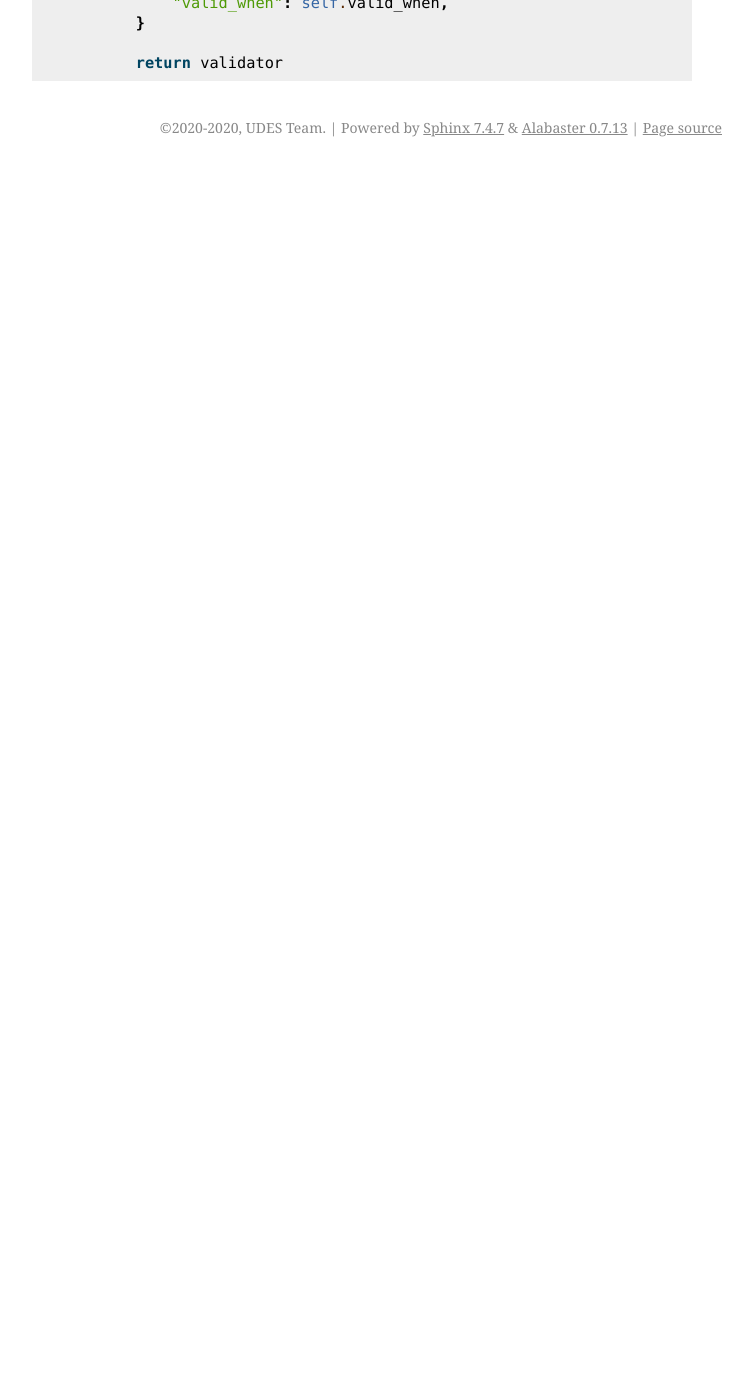
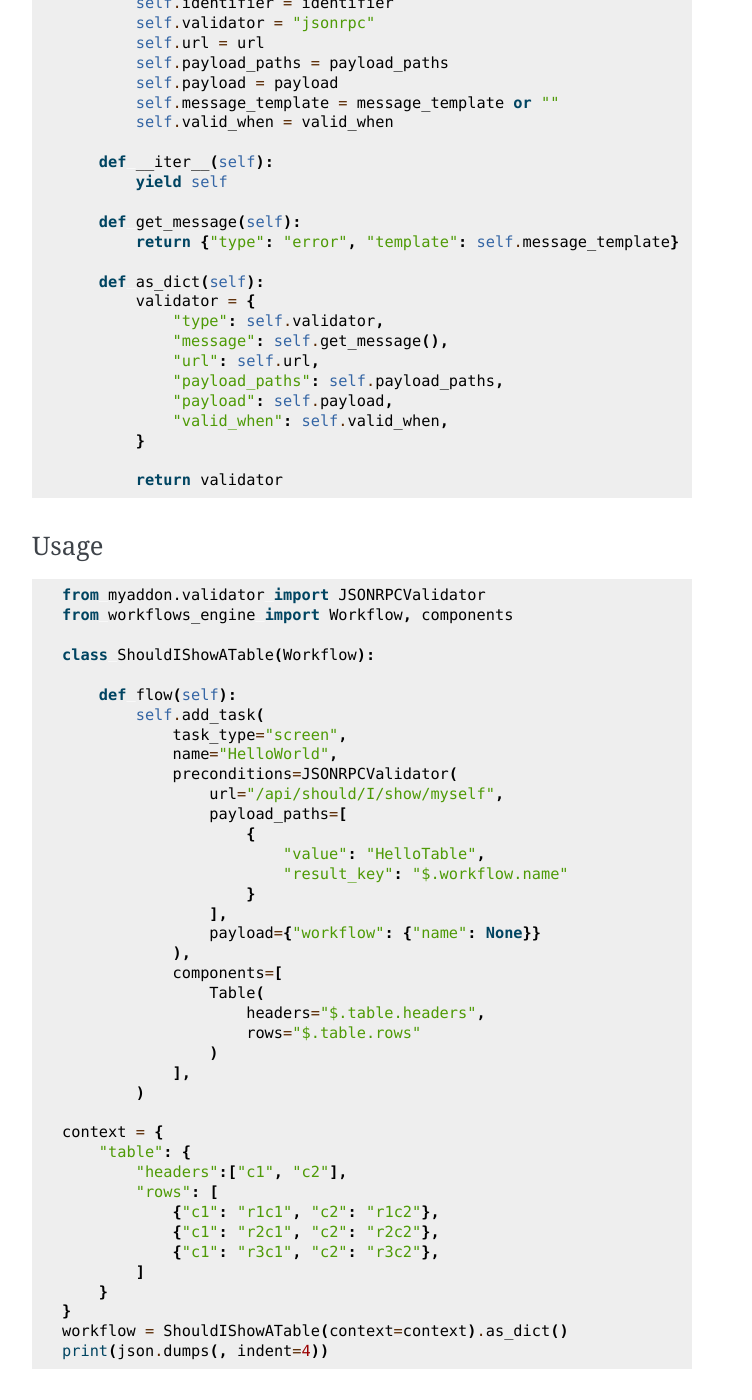
Before and after one commit to unipartdigital/workflows_engine, a Sphinx documentation site: the page built from docs/source/extending.rst, in a window 1280 px wide and 1400 px high, scrolled down 4077 px. Shown: the whole window, without its empty margins (388-1140 px from the left). Built offline with Sphinx 7.4.7, drawn with Linux system fonts in a browser that asks for light colours; before the commit the page ends 4244 px from its top, so only the background shows below that; some of the changed text lies outside the part shown.

Commit message:
WIP
Signed-off-by: Michele Costa <michele.costa@unipart.io>

```diff
--- a/docs/source/extending.rst
+++ b/docs/source/extending.rst
@@ -86,7 +86,8 @@ Definition
             headers: str
                 A jsonpath pointing to a list of strings
             rows: str
-                A jsonpath point to a list of dicts, where the keys of each dict is one of the headers
+                A jsonpath point to a list of dicts, where
+                the keys of each dict is one of the headers
 
         """
 
@@ -121,10 +122,27 @@ Usage
             self.add_task(
                 task_type="screen",
                 name="HelloWorld",
-                components=[Table(headers="$.headers")],
+                components=[
+                    Table(
+                        headers="$.table.headers",
+                        rows="$.table.rows"
+                    )
+                ],
             )
 
-    print(json.dumps(QuickWorkflow().as_dict(), indent=4))
+
+    context = {
+        "table": {
+            "headers":["c1", "c2"],
+            "rows": [
+                {"c1": "c1r1", "c2": "c2r1"},
+                {"c1": "c1r2", "c2": "c2r2"},
+                {"c1": "c1r3", "c2": "c2r3"},
+            ]
+        }
+    }
+    workflow = ShouldIShowATable(context=context).as_dict()
+    print(json.dumps(workflow, indent=4))
 
 
 
@@ -141,8 +159,11 @@ Definition
 
     from workflows_engine.core.translate import Translatable
 
-    class Validator:
-        """A validator which calls an endpoint see jsonrpc task for more details"""
+    class JSONRPCValidator:
+        """
+        A validator which calls an endpoint see jsonrpc
+        task for more details
+        """
 
         __slots__ = [
             "identifier",
@@ -189,3 +210,49 @@ Definition
             }
 
             return validator
+
+
+Usage
+-----
+
+.. code-block:: python
+
+    from myaddon.validator import JSONRPCValidator
+    from workflows_engine import Workflow, components
+
+    class ShouldIShowATable(Workflow):
+
+        def flow(self):
+            self.add_task(
+                task_type="screen",
+                name="HelloWorld",
+                preconditions=JSONRPCValidator(
+                    url="/api/should/I/show/myself",
+                    payload_paths=[
+                        {
+                            "value": "HelloTable",
+                            "result_key": "$.workflow.name"
+                        }
+                    ],
+                    payload={"workflow": {"name": None}}
+                ),
+                components=[
+                    Table(
+                        headers="$.table.headers",
+                        rows="$.table.rows"
+                    )
+                ],
+            )
+
+    context = {
+        "table": {
+            "headers":["c1", "c2"],
+            "rows": [
+                {"c1": "r1c1", "c2": "r1c2"},
+                {"c1": "r2c1", "c2": "r2c2"},
+                {"c1": "r3c1", "c2": "r3c2"},
+            ]
+        }
+    }
+    workflow = ShouldIShowATable(context=context).as_dict()
+    print(json.dumps(, indent=4))
```
Also changed, not shown: other parts of docs/source/extending.rst (+1 -1 lines).
